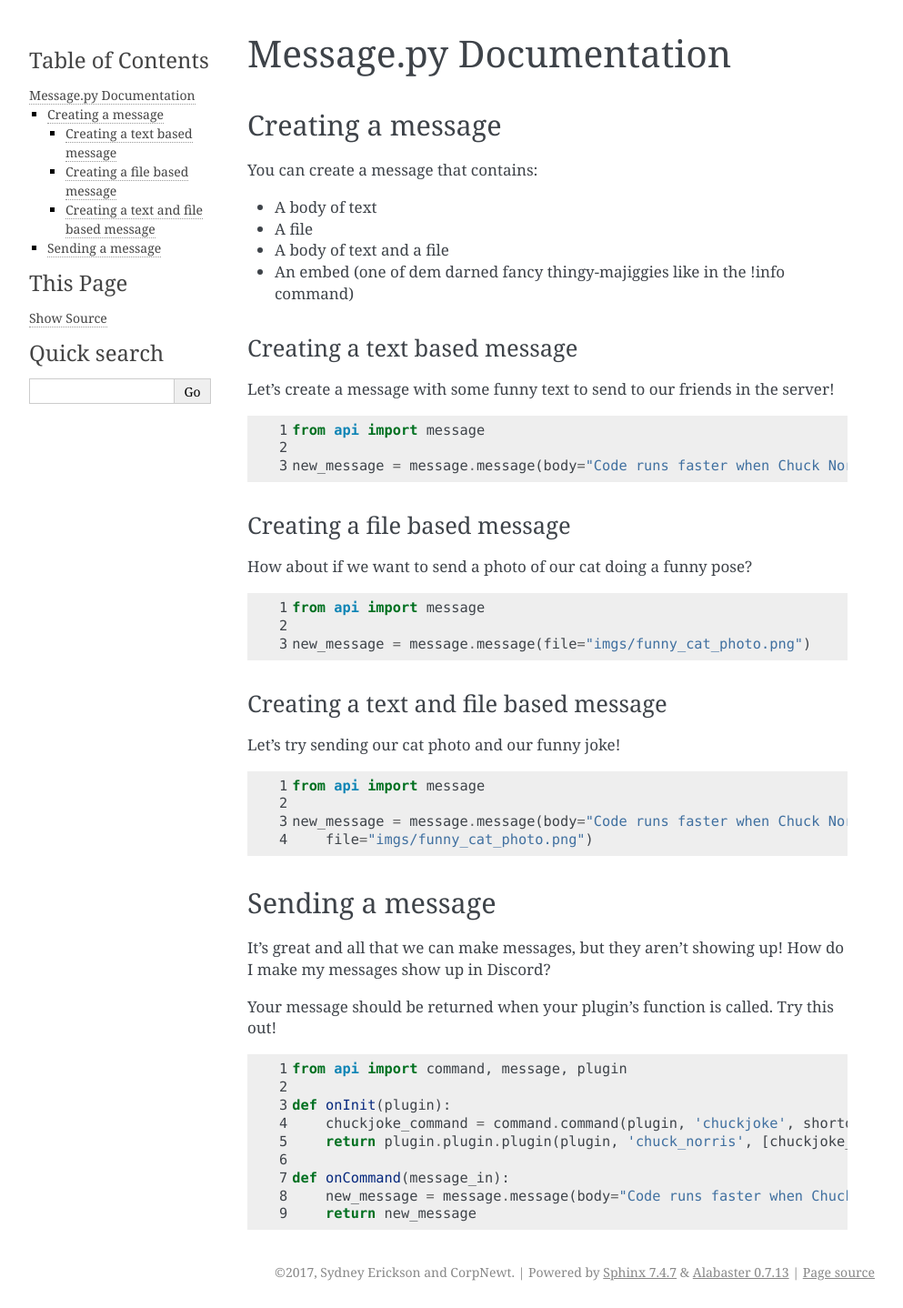
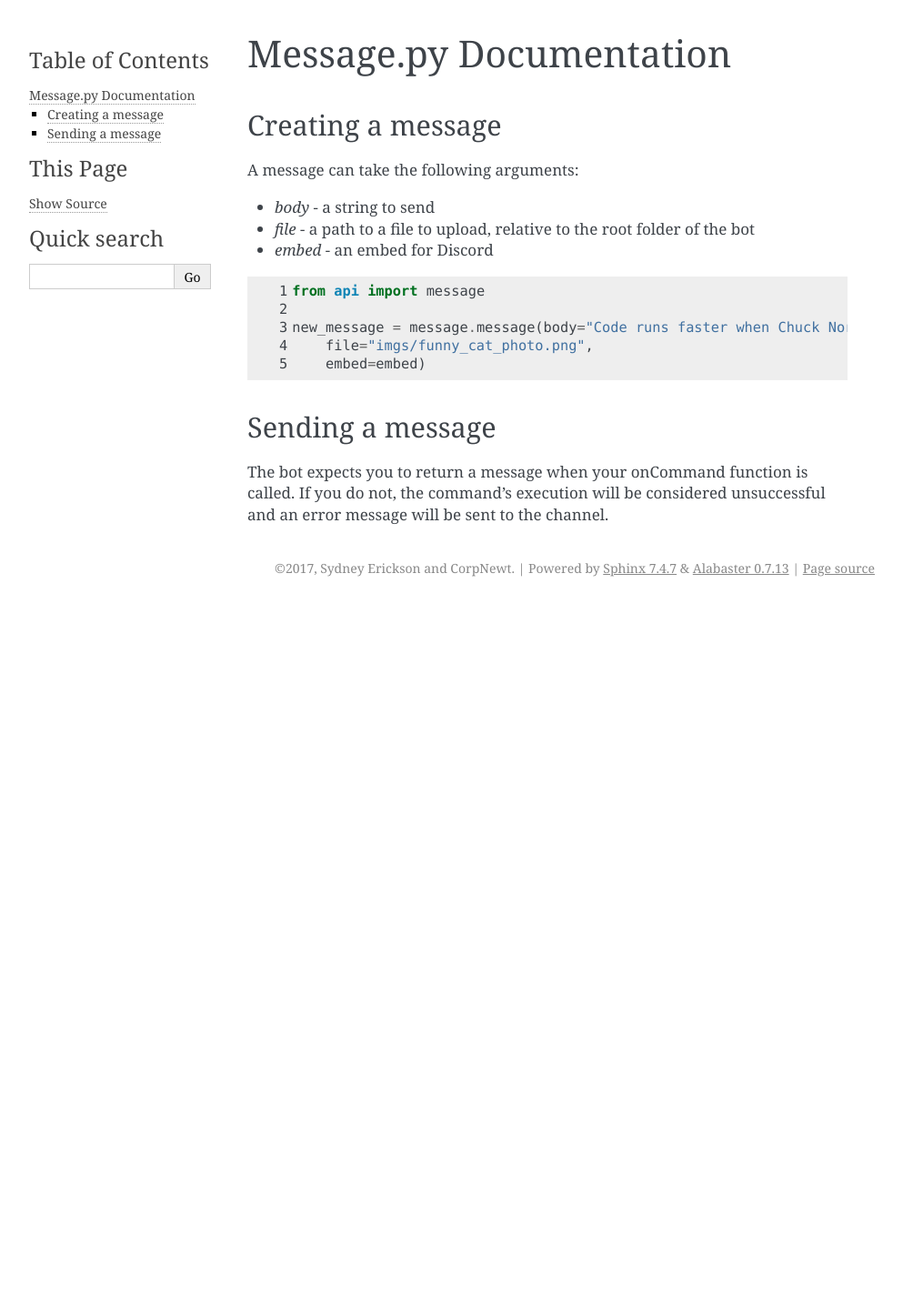
Before and after one commit to StarbotDiscord/Starbot, a Sphinx documentation site: the page built from docs/message.rst, in a window 1280 px wide. Shown: the whole page at 91% size, without its empty margins (148-1141 px from the left). Built offline with Sphinx 7.4.7, drawn with Linux system fonts in a browser that asks for light colours; after the commit the page ends 900 px from its top, so only the background shows below that.

Commit message:
Better message docs

```diff
--- a/docs/conf.py
+++ b/docs/conf.py
@@ -21,6 +21,11 @@
 # import sys
 # sys.path.insert(0, os.path.abspath('.'))
 
+import sphinx_rtd_theme
+
+html_theme = "sphinx_rtd_theme"
+
+html_theme_path = [sphinx_rtd_theme.get_html_theme_path()]
 
 # -- General configuration ------------------------------------------------
 
--- a/docs/message.rst
+++ b/docs/message.rst
@@ -4,41 +4,11 @@ Message.py Documentation
 Creating a message
 ==================
 
-You can create a message that contains:
+A message can take the following arguments:
 
-* A body of text
-* A file
-* A body of text and a file
-* An embed (one of dem darned fancy thingy-majiggies like in the !info command)
-
-Creating a text based message
-+++++++++++++++++++++++++++++
-
-Let's create a message with some funny text to send to our friends in the server!
-
-.. code-block:: python
-    :linenos:
-
-    from api import message
-
-    new_message = message.message(body="Code runs faster when Chuck Norris watches it.")
-
-Creating a file based message
-+++++++++++++++++++++++++++++
-
-How about if we want to send a photo of our cat doing a funny pose?
-
-.. code-block:: python
-    :linenos:
-
-    from api import message
-
-    new_message = message.message(file="imgs/funny_cat_photo.png")
-
-Creating a text and file based message
-++++++++++++++++++++++++++++++++++++++
-
-Let's try sending our cat photo and our funny joke!
+* `body` - a string to send
+* `file` - a path to a file to upload, relative to the root folder of the bot
+* `embed` - an embed for Discord
 
 .. code-block:: python
     :linenos:
@@ -46,24 +16,11 @@ Let's try sending our cat photo and our funny joke!
     from api import message
 
     new_message = message.message(body="Code runs faster when Chuck Norris watches it.",
-        file="imgs/funny_cat_photo.png")
+        file="imgs/funny_cat_photo.png",
+        embed=embed)
 
 Sending a message
 =================
 
-It's great and all that we can make messages, but they aren't showing up! How do I make my messages show up in Discord?
-
-Your message should be returned when your plugin's function is called. Try this out!
-
-.. code-block:: python
-    :linenos:
-
-    from api import command, message, plugin
-
-    def onInit(plugin):
-        chuckjoke_command = command.command(plugin, 'chuckjoke', shortdesc='Print our funny chuck norris joke!')
-        return plugin.plugin.plugin(plugin, 'chuck_norris', [chuckjoke_command])
-
-    def onCommand(message_in):
-        new_message = message.message(body="Code runs faster when Chuck Norris watches it.")
-        return new_message
+The bot expects you to return a message when your onCommand function is called. If you do not, the command's execution
+will be considered unsuccessful and an error message will be sent to the channel.
```
